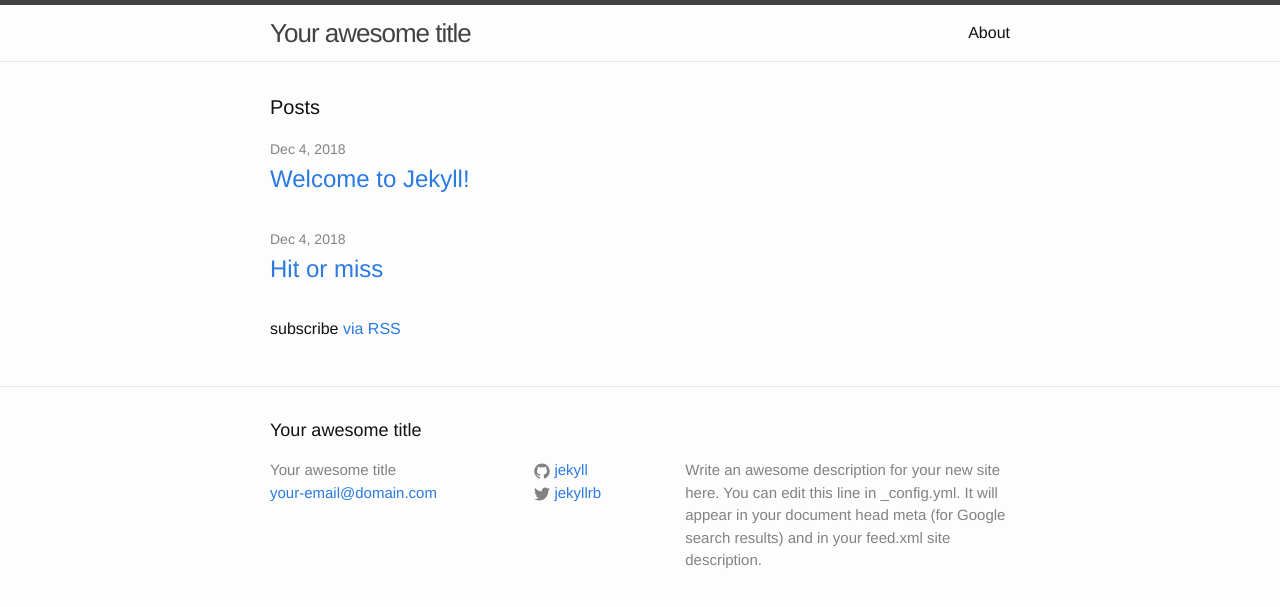
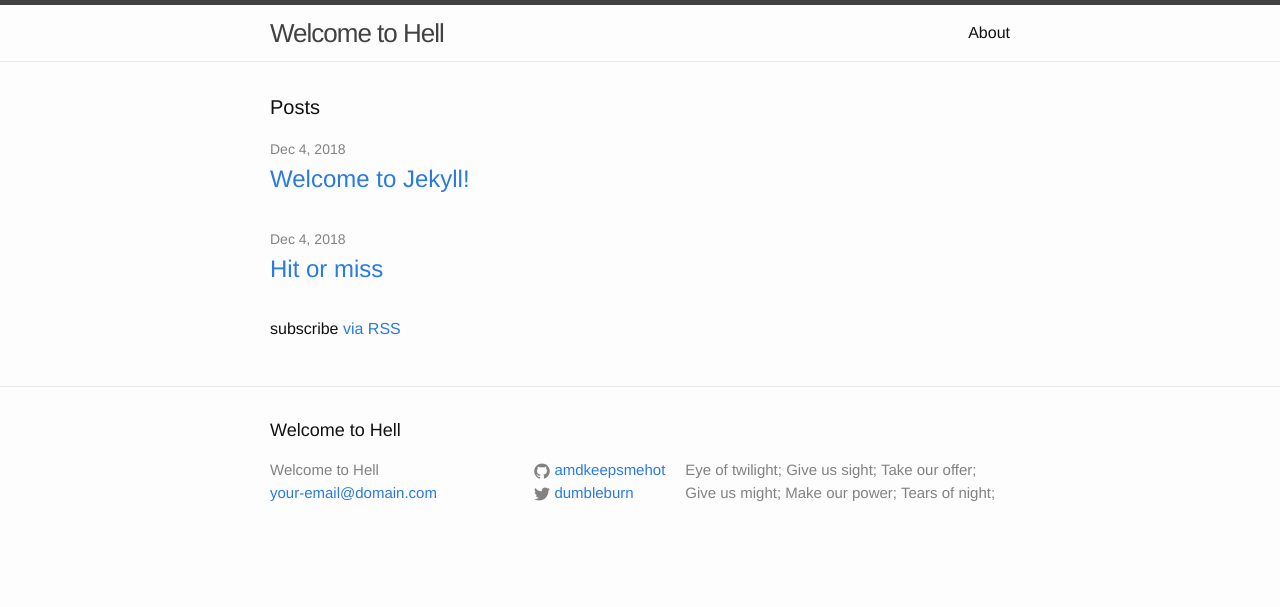
Before and after one commit to amdkeepsmehot/amdkeepsmehot.github.io, a Jekyll site: the page built from index.html, in a window 1280 px wide. Shown: the top 607 px of the page. Built offline with Jekyll 4.4.1, drawn with Linux system fonts in a browser that asks for light colours.

Commit message:
Update _config.yml

```diff
--- a/_config.yml
+++ b/_config.yml
@@ -6,16 +6,19 @@
 # 'jekyll serve'. If you change this file, please restart the server process.
 
 # Site settings
-title: Your awesome title
+title: Welcome to Hell
 email: your-email@domain.com
 description: > # this means to ignore newlines until "baseurl:"
-  Write an awesome description for your new site here. You can edit this
-  line in _config.yml. It will appear in your document head meta (for
-  Google search results) and in your feed.xml site description.
+  Eye of twilight;
+  Give us sight;
+  Take our offer;
+  Give us might;
+  Make our power;
+  Tears of night;
 baseurl: "" # the subpath of your site, e.g. /blog
 url: "http://yourdomain.com" # the base hostname & protocol for your site
-twitter_username: jekyllrb
-github_username:  jekyll
+twitter_username: dumbleburn
+github_username:  amdkeepsmehot
 
 # Build settings
 markdown: kramdown
```
